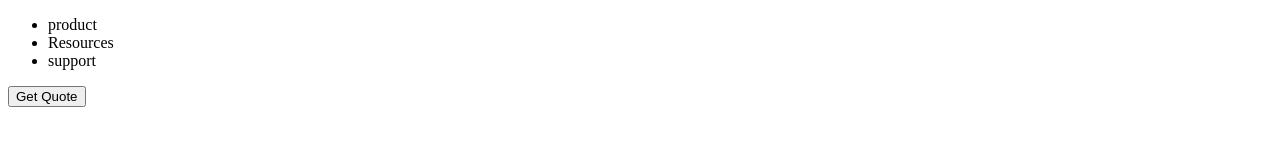
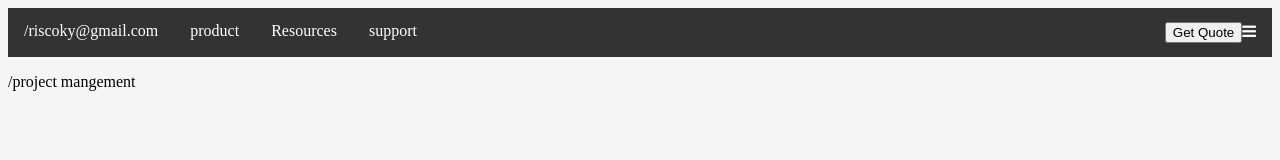
Before and after one commit to riscoky/Landing-page, a plain HTML site: page index.html in a window 1280 px wide. Drawn offline with Linux system fonts and the light colour scheme.

Commit message:
initial files

```diff
--- a/index.html
+++ b/index.html
@@ -4,18 +4,41 @@
     <meta charset="UTF-8">
     <meta http-equiv="X-UA-Compatible" content="IE=edge">
     <meta name="viewport" content="width=device-width, initial-scale=1.0">
+    <link rel="stylesheet" href="http://cdnjs.cloudflare.com/ajax/libs/font-awesome/4.4.0/css/font-awesome.min.css">
+    <link rel="stylesheet" href="style.css"/>
     <title>landing page</title>
 </head>
 <body>
     <main>
 <nav>
-    <ul>
-        <li>product</li>
-        <li>Resources</li>
-        <li>support </li>
-    </ul>
-    <button type="submit">Get Quote</button>
+
+    <div >
+
+        <ul>
+            <li style="float: left;"><a href="#email">/riscoky@gmail.com</a></li>
+        <li><a href="#product">product</a></li>
+        <li><a href="#resources"> Resources</a></li>
+        <li><a href="#support">support</a> </li>
+    <li style="float: right;"><a><button type="submit">Get Quote</button><i class="fa fa-bars"></i></a></li>
+        </ul>
+    </div>
 </nav>
+
+<section>
+    <div id="container">
+       <div id="box-1">
+<p >/project mangement</p>
+       </div>
+       <div id="box-2">
+
+       </div>
+    </div>
+
+</section>
+<footer>
+<div></div>
+<div></div>
+</footer>
     </main>
 </body>
 </html>
--- /dev/null
+++ b/style.css
@@ -0,0 +1,42 @@
+body{
+    background-color:whitesmoke;
+}
+#container{
+ height: 500px;
+}
+#box-1{
+    width: 50%;
+    height: 50%;
+        }
+#box-2{
+    width: 50%;
+    height: 50%;
+
+}
+
+    ul {
+        list-style-type: none;
+        margin: 0;
+        padding: 0;
+        overflow: hidden;
+        background-color: #333;
+      }
+
+      li {
+        float: left;
+      }
+
+      li a {
+        display: block;
+        color: white;
+        text-align: center;
+        padding: 14px 16px;
+        text-decoration: none;
+      }
+
+      /* Change the link color to #111 (black) on hover */
+      li a:hover {
+        background-color: #111;
+
+
+}
```
Also changed, not shown: image/style.css (deleted).
